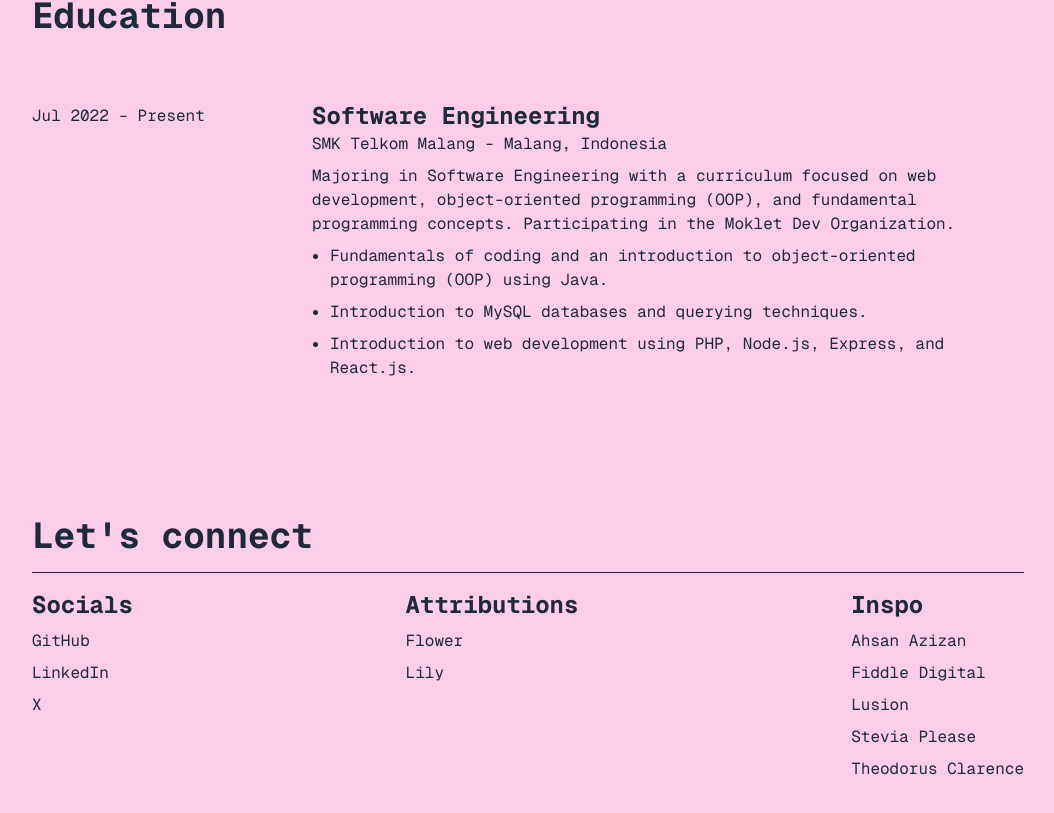
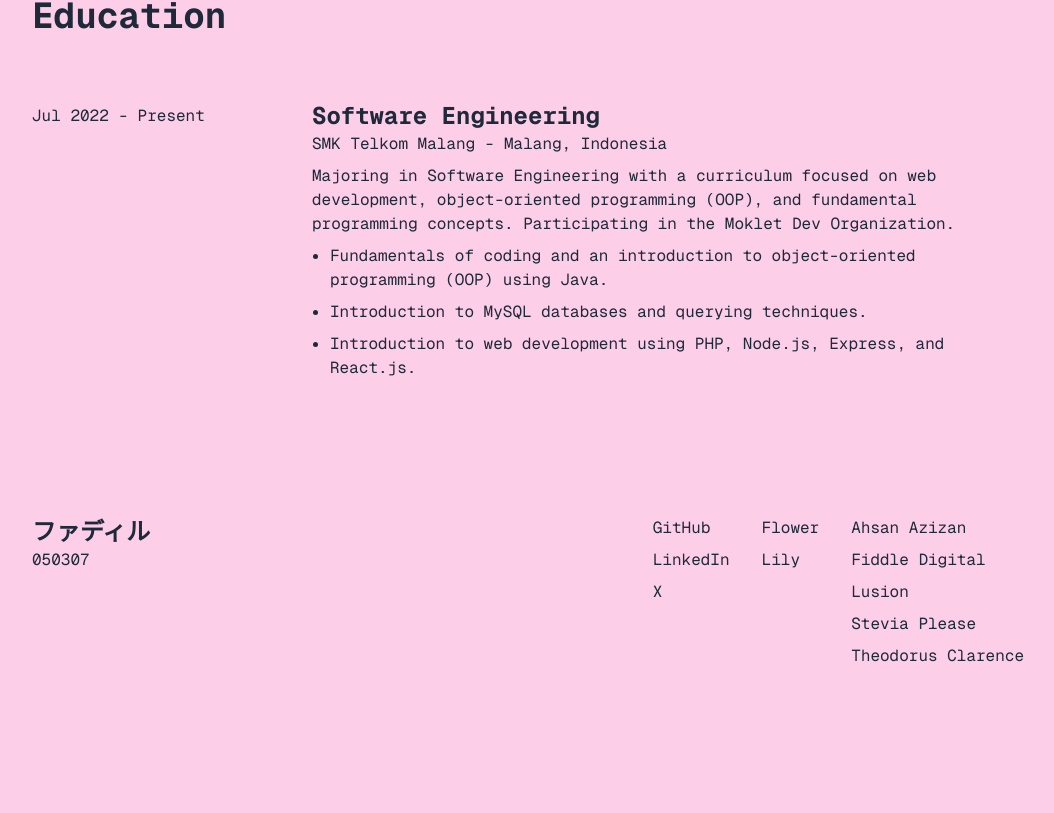
Before and after one commit to fadhilkholaf/dhil.xyz, a Next.js app: page /about in a window 1280 px wide. Shown: the part 1175-1988 px from the top of the page, without its empty margins (112-1166 px from the left). After the commit the page ends 1907 px from the top, so only its background shows below. Built offline with nearby package versions, Linux system fonts and the light colour scheme.

Commit message:
feat: easter egg

```diff
--- a/src/components/Footer.tsx
+++ b/src/components/Footer.tsx
@@ -4,17 +4,17 @@ import { footerData } from "@/utils/data";
 
 const Footer = () => {
   return (
-    <footer className="layout mt-16 flex h-fit flex-col gap-4 py-16">
-      <header>
-        <h1>{"Let's connect"}</h1>
+    <footer className="layout mt-16 flex h-fit flex-wrap justify-between gap-8 py-16">
+      <header className="min-w-[200]">
+        <h3>ファディル</h3>
+        <p>050307</p>
       </header>
-      <hr />
       <main className="flex flex-wrap justify-between gap-8">
         {footerData.map((section, i) => {
           const [[name, links]] = Object.entries(section);
           return (
             <div key={i} className="flex min-w-[200] flex-col gap-2">
-              <h3>{name}</h3>
+              {/* <h3>{name}</h3> */}
               <ul className="flex flex-col gap-2">
                 {links.map((link, j) => (
                   <li key={j}>
```
